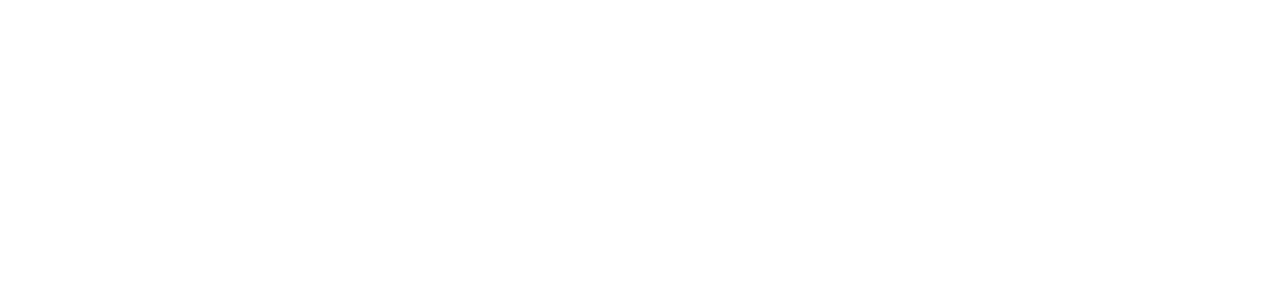
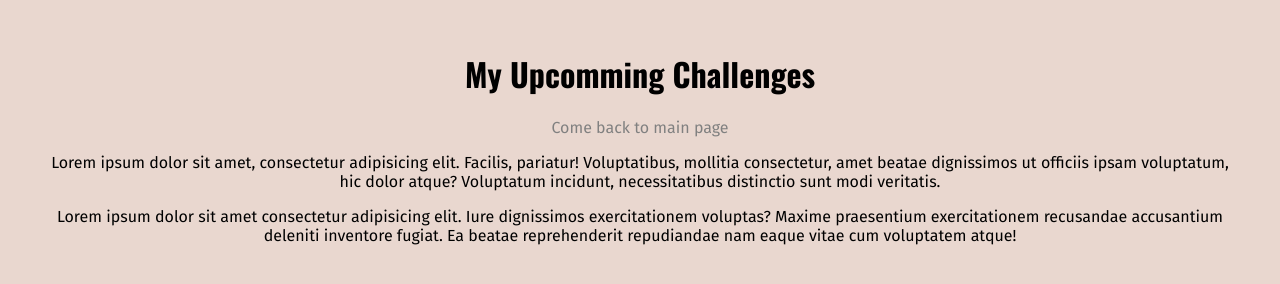
Before and after one commit to DadaLV/100-Days-Of-Code, a plain HTML site: page full-week.html in a window 1280 px wide. Drawn offline with nearby package versions, Linux system fonts and the light colour scheme.

Commit message:
add second page with css

```diff
--- /dev/null
+++ b/full-week.css
@@ -0,0 +1,24 @@
+body {
+  text-align: center;
+  background-color: rgb(233, 215, 207);
+  margin: 50px;
+}
+
+h1 {
+  font-family: 'Oswald', sans-serif;
+ }
+
+a {
+  font-family: 'Fira Sans', sans-serif;
+  text-decoration: none;
+  color: grey;
+}
+
+a:hover {
+  text-decoration: underline;
+  color: purple;
+}
+
+p {
+  font-family: 'Fira Sans', sans-serif;
+}
--- a/full-week.html
+++ b/full-week.html
@@ -5,8 +5,16 @@
   <meta http-equiv="X-UA-Compatible" content="IE=edge">
   <meta name="viewport" content="width=device-width, initial-scale=1.0">
   <title>My Upcoming Challenges</title>
+  <link rel="preconnect" href="https://fonts.googleapis.com">
+  <link rel="preconnect" href="https://fonts.gstatic.com" crossorigin>
+  <link href="https://fonts.googleapis.com/css2?family=Fira+Sans:wght@400;700&display=swap" rel="stylesheet">
+  <link href="https://fonts.googleapis.com/css2?family=Oswald:wght@700&display=swap" rel="stylesheet">
+  <link rel="stylesheet" href="full-week.css">
 </head>
 <body>
-
+  <h1>My Upcomming Challenges</h1>
+  <a href="index.html">Come back to main page</a>
+  <p id="first">Lorem ipsum dolor sit amet, consectetur adipisicing elit. Facilis, pariatur! Voluptatibus, mollitia consectetur, amet beatae dignissimos ut officiis ipsam voluptatum, hic dolor atque? Voluptatum incidunt, necessitatibus distinctio sunt modi veritatis.</p>
+  <p>Lorem ipsum dolor sit amet consectetur adipisicing elit. Iure dignissimos exercitationem voluptas? Maxime praesentium exercitationem recusandae accusantium deleniti inventore fugiat. Ea beatae reprehenderit repudiandae nam eaque vitae cum voluptatem atque!</p>
 </body>
 </html>
```
